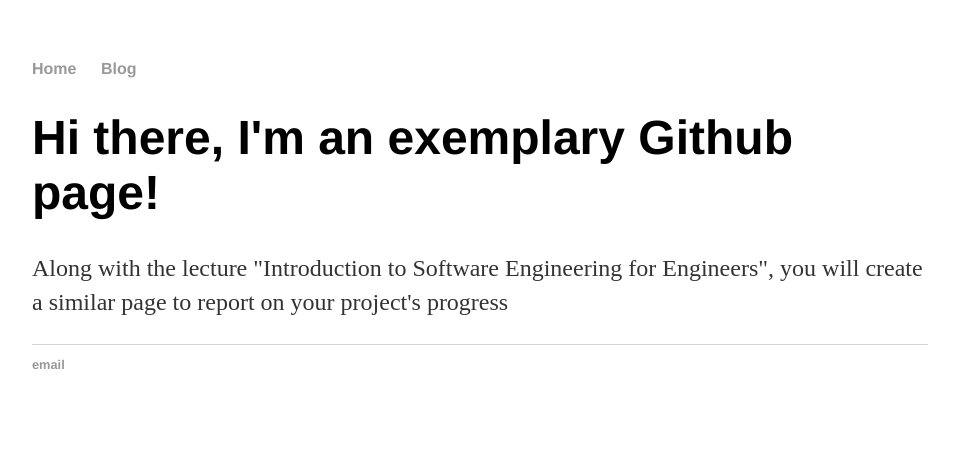
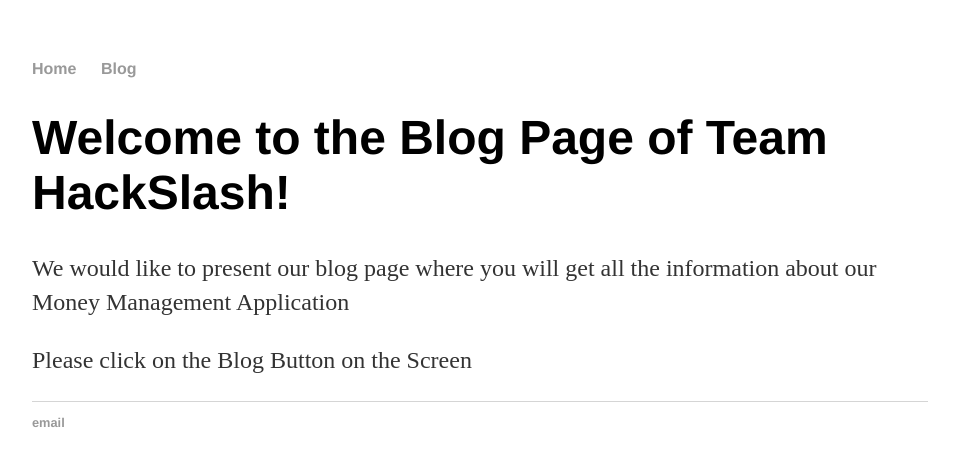
Before and after one commit to Anbehner/Android-Project, a Jekyll site: the page built from docs/index.html, in a window 1280 px wide. Shown: the top 466 px of the page, without its empty margins (160-1113 px from the left). Built offline with Jekyll 4.4.1, drawn with Linux system fonts in a browser that asks for light colours.

Commit message:
Update index.html
Updated the sentence

```diff
--- a/docs/index.html
+++ b/docs/index.html
@@ -3,6 +3,7 @@ layout: default
 title: Software Engineers Blog -- Summer term 2017
 ---
 <div class="blurb">
-	<h1>Hi there, I'm an exemplary Github page!</h1>
-	<p>Along with the lecture "Introduction to Software Engineering for Engineers", you will create a similar page to report on your project's progress</p>
+	<h1>Welcome to the Blog Page of Team HackSlash!</h1>
+	<p>We would like to present our blog page where you will get all the information about our Money Management Application</p>
+	<p> Please click on the Blog Button on the Screen</p>
 </div><!-- /.blurb -->
```
